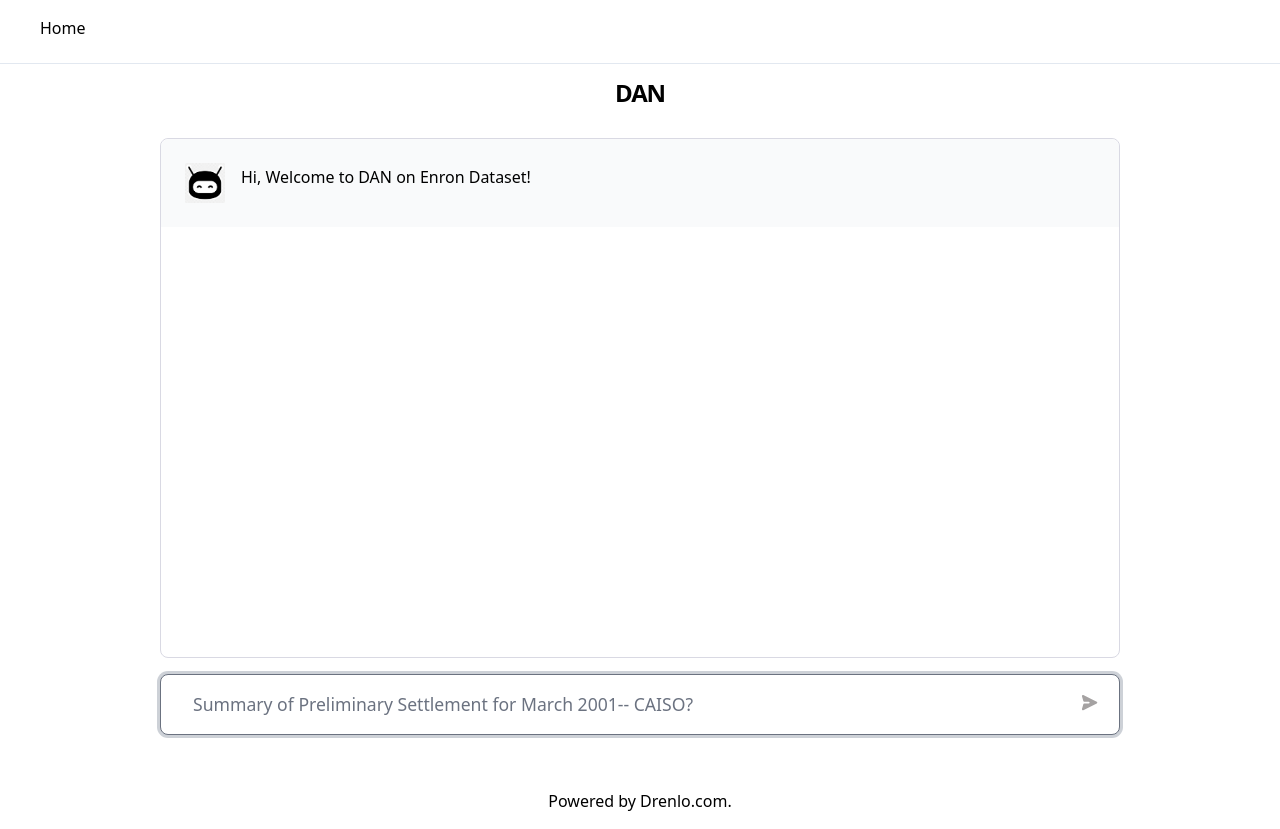
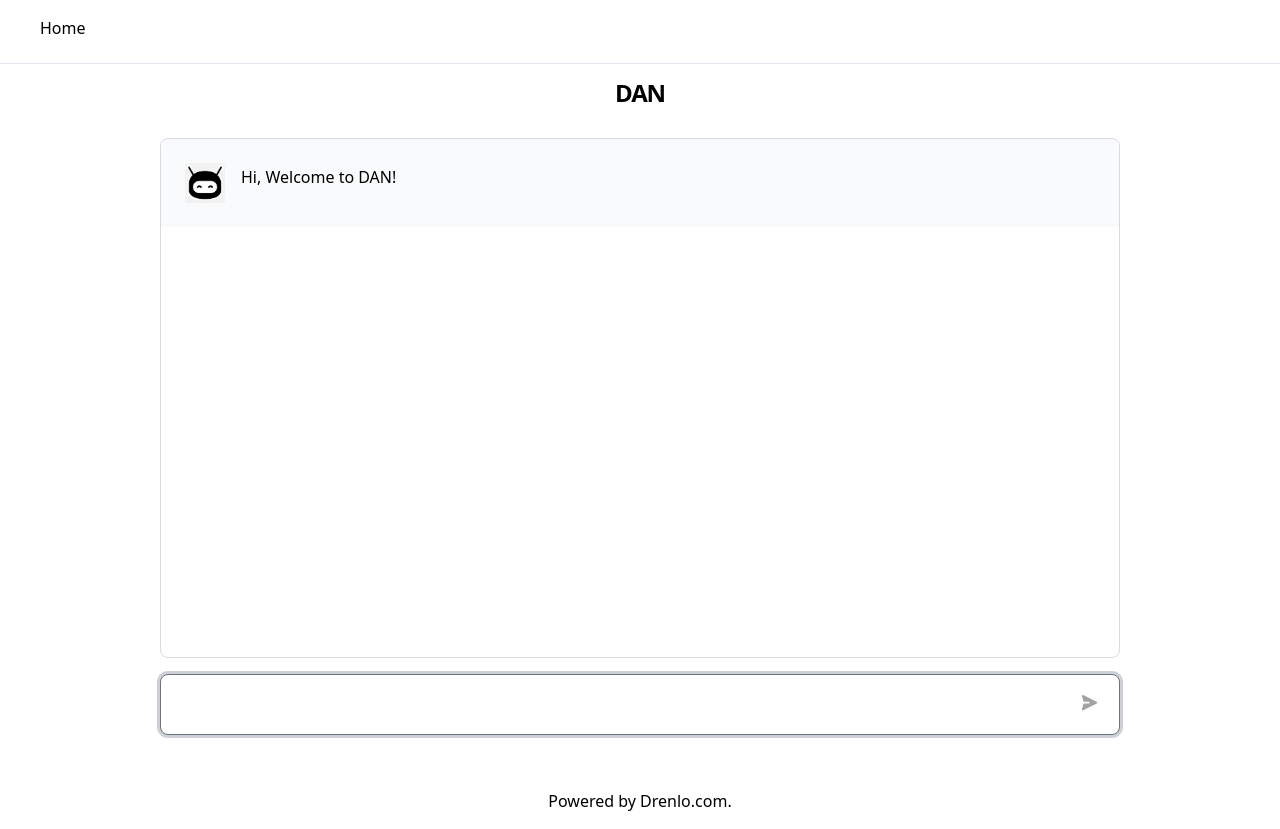
Before and after one commit to amrith-am/Demo, a Next.js app: page / in a window 1280 px wide. Built offline with nearby package versions, Linux system fonts and the light colour scheme.

Commit message:
Update index.tsx

```diff
--- a/pages/index.tsx
+++ b/pages/index.tsx
@@ -25,7 +25,7 @@
   }>({
     messages: [
       {
-        message: 'Hi, Welcome to DAN on Enron Dataset!',
+        message: 'Hi, Welcome to DAN!',
         type: 'apiMessage',
       },
     ],
@@ -224,7 +224,7 @@
                     placeholder={
                       loading
                         ? 'Waiting for response...'
-                        : 'Summary of Preliminary Settlement for March 2001-- CAISO?'
+                        : ''
                     }
                     value={query}
                     onChange={(e) => setQuery(e.target.value)}
```
